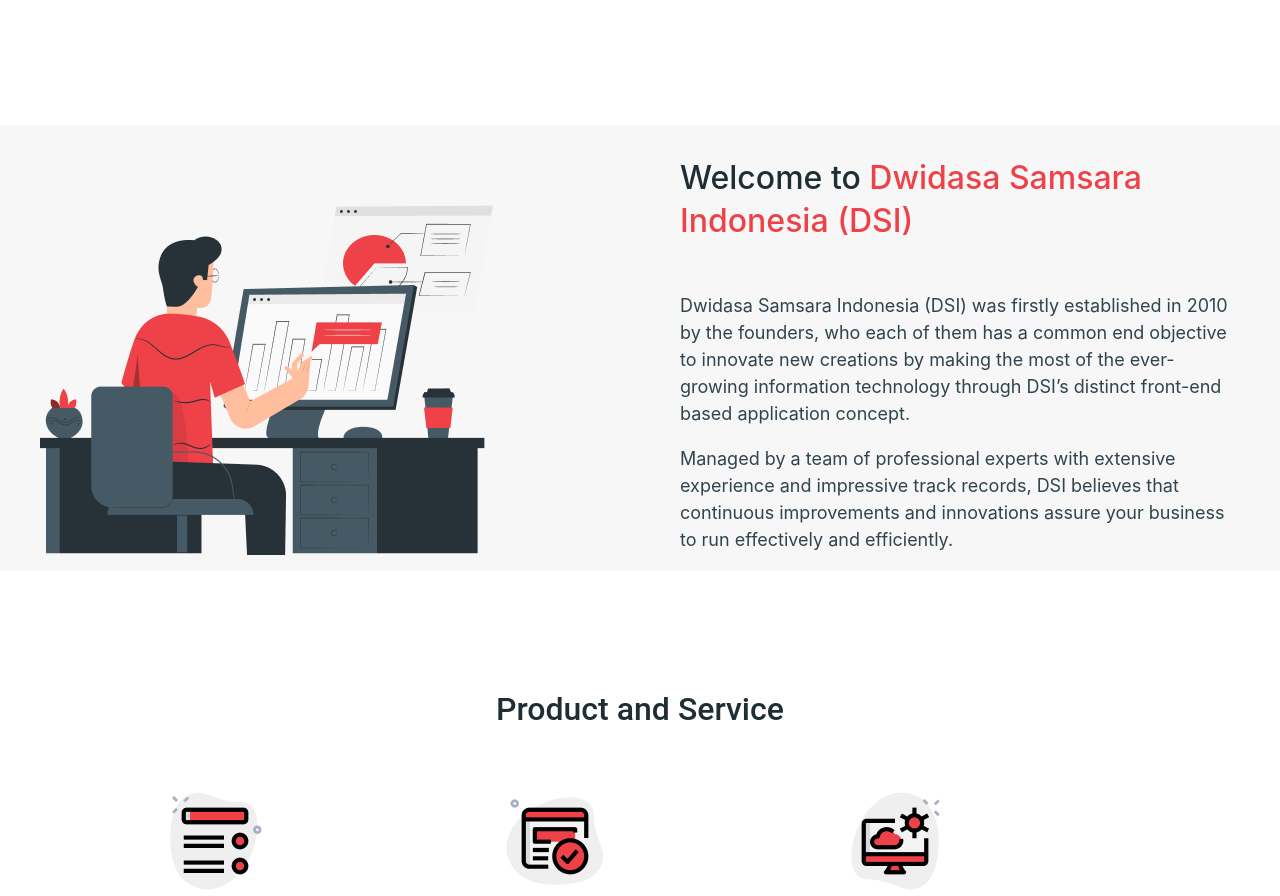
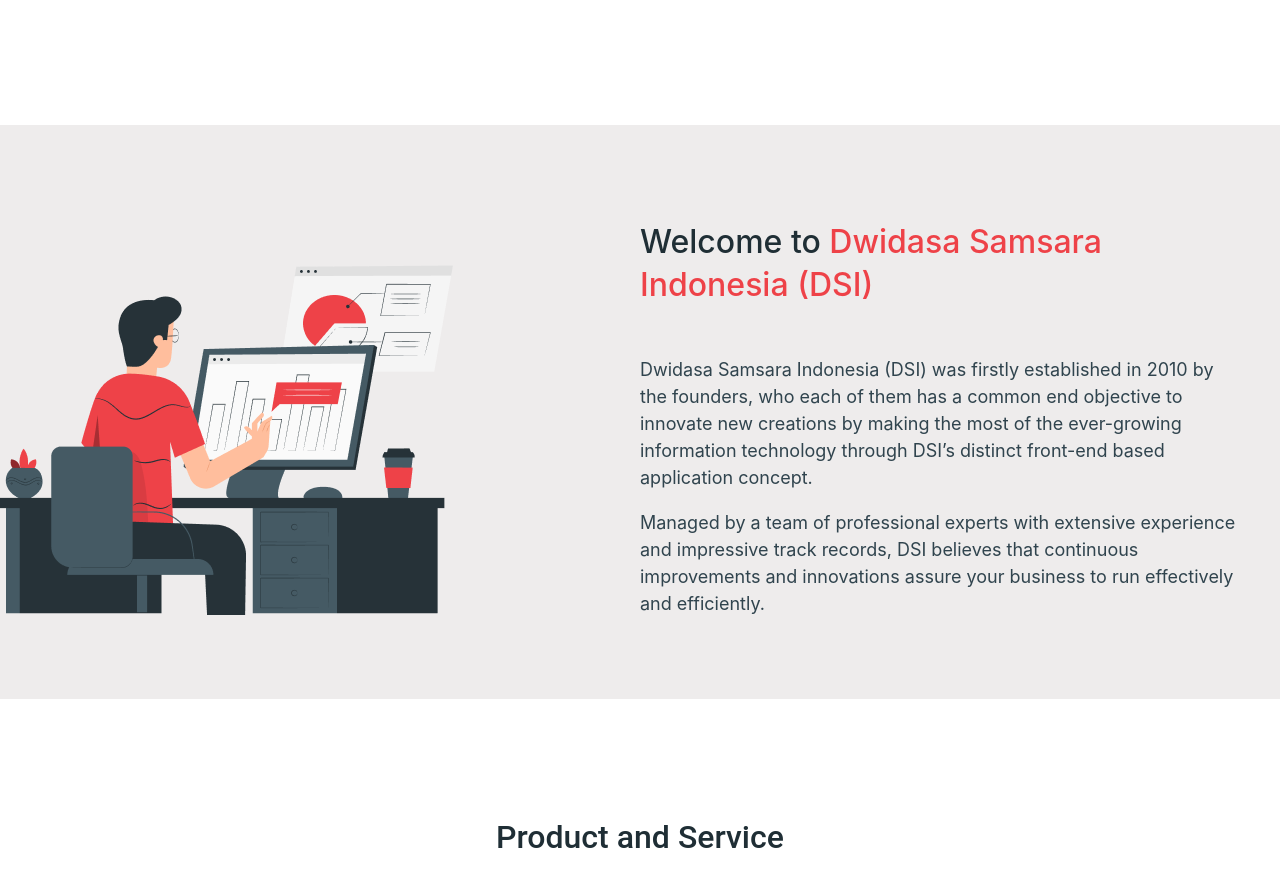
Before and after one commit to Chima20-art/community-website, a React (Create React App) app: page / in a window 1280 px wide. Shown: the part 740-1636 px from the top of the page. Built offline with nearby package versions, Linux system fonts and the light colour scheme.

Commit message:
css for gray div updated .

```diff
--- a/src/App.js
+++ b/src/App.js
@@ -10,7 +10,7 @@
         <Navbar />
         <Switch>
           <Route path="/" exact component={Home} />
-          <Route path="/S">jksc</Route>
+          <Route path="/services">jksc</Route>
           <Route path="/products">products</Route>
         </Switch>
       </div>
--- a/src/home/grayDiv/grayDiv.js
+++ b/src/home/grayDiv/grayDiv.js
@@ -3,6 +3,7 @@
 
 export default function grayDiv() {
   return (
+    <div className={styles.s}>
       <div className={styles.container}>
         <div className={styles.desk}>
           <img className={styles.deskImg} src="/desk.png" />
@@ -25,11 +26,12 @@
               application concept.
             </p>
             <p className={styles.paragraph}>
-            Managed by a team of professional experts with extensive experience
-            and impressive track records, DSI believes that continuous
-            improvements and innovations assure your business to run effectively
-            and efficiently.
+              Managed by a team of professional experts with extensive
+              experience and impressive track records, DSI believes that
+              continuous improvements and innovations assure your business to
+              run effectively and efficiently.
             </p>
+          </div>
         </div>
       </div>
     </div>
--- a/src/home/grayDiv/grayDiv.module.css
+++ b/src/home/grayDiv/grayDiv.module.css
@@ -1,16 +1,21 @@
+.s {
+  background-color: #eeecec;
+}
 .container {
+  max-width: 1400px;
   display: flex;
   flex-direction: row;
-  background-color: #f7f7f7;
+  margin: auto;
 }
 .desk {
   flex: 1;
-  margin: 0px 40px;
 }
 
 .deskImg {
   object-fit: contain;
   max-width: 453px;
+  margin-top: 60px;
+  margin-bottom: 80px;
 }
 .text {
   flex: 1;
--- a/src/navbar/navbar.js
+++ b/src/navbar/navbar.js
@@ -23,7 +23,7 @@
 
         <div className={styles.menu}>
           <div className={styles.buttons}>
-            <Link to="/S">
+            <Link to="/services">
               {" "}
               <div className={styles.item}>Services</div>
             </Link>
```
Also changed, not shown: 1 other file (tests, documents, lock files or other folders). Lines whose indentation alone changed are shown as unchanged.
